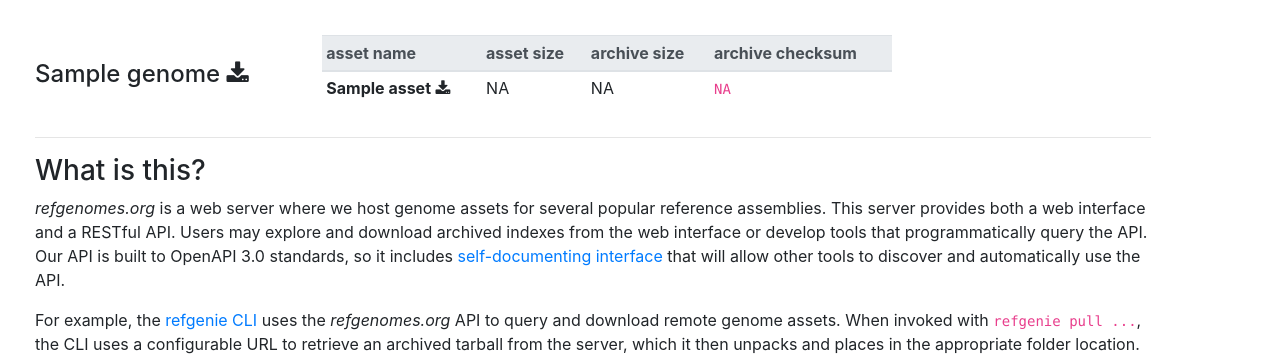
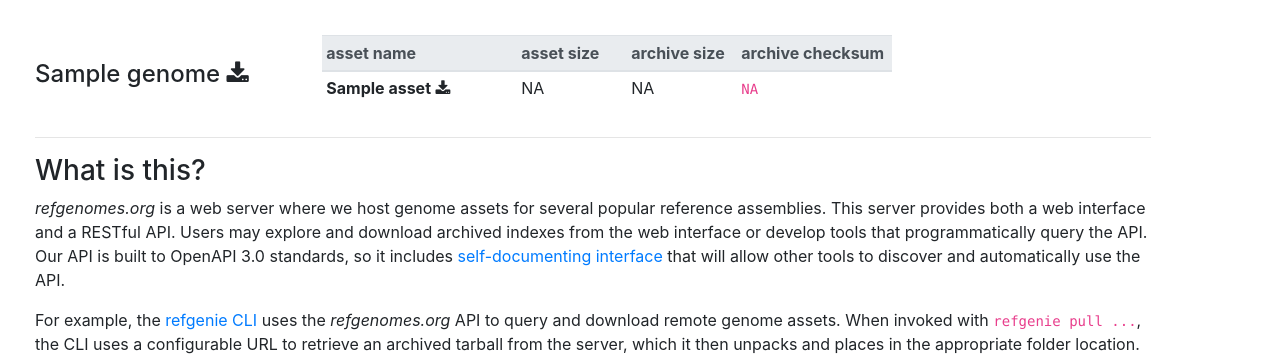
Before and after one commit to refgenie/refgenieserver, a FastAPI app: template refgenieserver/templates/index.html in a window 1280 px wide. Shown: the part 86-444 px from the top of the page. Run offline with FastAPI, Linux system fonts and the light colour scheme; the template is opened without the code that fills it: most values are stand-ins (such as "Sample title", 1, 10 or a date in 2020); parts of the project's set-up code (start-up, migrations or seed data) failed here and were passed over; some libraries are stand-ins or nearby versions.

Commit message:
table presentation; fix #15

```diff
--- a/refgenieserver/static/style.css
+++ b/refgenieserver/static/style.css
@@ -127,3 +127,11 @@
 div.col-10#asset_table{
     min-width: 600px;
 }
+
+th#asset_name {
+    width: 195px;
+}
+
+th#size {
+    width: 110px;
+}
--- a/refgenieserver/templates/index.html
+++ b/refgenieserver/templates/index.html
@@ -17,9 +17,9 @@
         <table class="table table-sm" id="asset_table">
             <thead class="thead-light">
                 <tr>
-                    <th scope="col">asset name</th>
-                    <th scope="col">asset size</th>
-                    <th scope="col">archive size</th>
+                    <th id="asset_name" scope="col">asset name</th>
+                    <th id="size" scope="col">asset size</th>
+                    <th id="size" scope="col">archive size</th>
                     <th scope="col">archive checksum</th>
                 </tr>
             </thead>
```
